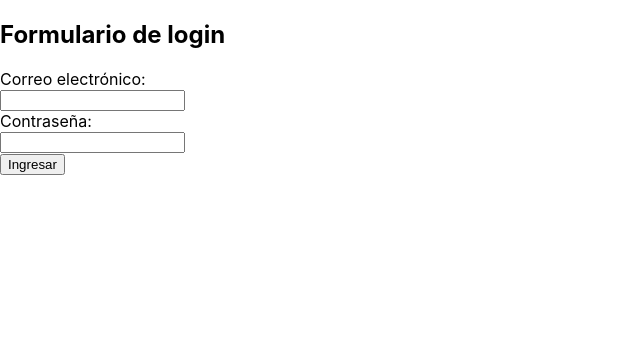
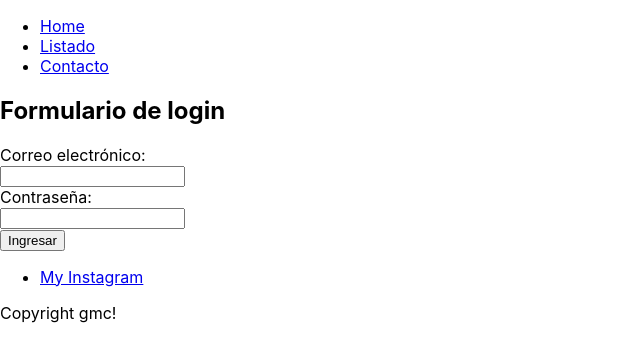
Before and after one commit to gustavocaradonna/alkemy.peliculas.react, a React (Create React App) app: page / in a window 1280 px wide. Shown: the top 362 px of the page, without its empty margins (0-640 px from the left). Built offline with nearby package versions, Linux system fonts and the light colour scheme.

Commit message:
agrego footer y header usando <Link>

```diff
--- a/src/App.js
+++ b/src/App.js
@@ -1,16 +1,21 @@
 import "./App.css";
 import { Login } from "./components/Login";
 import { Listado } from "./components/Listado";
+import { Header } from "./components/Header";
+import { Footer } from "./components/Footer";
 import { Routes, Route } from "react-router-dom";
 import * as React from "react";
 
 function App() {
   return (
     <>
+      <Header />
       <Routes>
         <Route path="/" element={<Login />} />
         <Route path="/listado" element={<Listado />} />
       </Routes>
+
+      <Footer />
     </>
   );
 }
--- /dev/null
+++ b/src/components/Footer.js
@@ -0,0 +1,16 @@
+export function Footer() {
+  return (
+    <footer>
+      <nav>
+        <ul>
+          <li>
+            <a href="https://instagram.com" rel="noopener noreferrer">
+              My Instagram
+            </a>
+          </li>
+        </ul>
+      </nav>
+      <p>Copyright gmc!</p>
+    </footer>
+  );
+}
--- /dev/null
+++ b/src/components/Header.js
@@ -0,0 +1,21 @@
+import { Link } from "react-router-dom";
+
+export function Header() {
+  return (
+    <header>
+      <nav>
+        <ul>
+          <li>
+            <Link to="/">Home</Link>
+          </li>
+          <li>
+            <Link to="/listado">Listado</Link>
+          </li>
+          <li>
+            <Link to="/contacto">Contacto</Link>
+          </li>
+        </ul>
+      </nav>
+    </header>
+  );
+}
--- a/src/components/Listado.js
+++ b/src/components/Listado.js
@@ -6,7 +6,6 @@
 
   useEffect(() => {
     const token = localStorage.getItem("token");
-    console.log(token);
     if (token === null) {
       navi("/");
     }
--- a/src/components/Login.js
+++ b/src/components/Login.js
@@ -28,6 +28,7 @@
           console.log(
             "Credenciales correctas! Estamos listos para enviar la información"
           );
+          // swal("Funciona ok gus?");
           console.log(result.data);
           const tokenRecibido = result.data.token;
           localStorage.setItem("token", tokenRecibido);
--- /dev/null
+++ b/src/css/app.css
@@ -0,0 +1,4 @@
+body{
+    background-color: darkslategrey;
+
+    }
```
